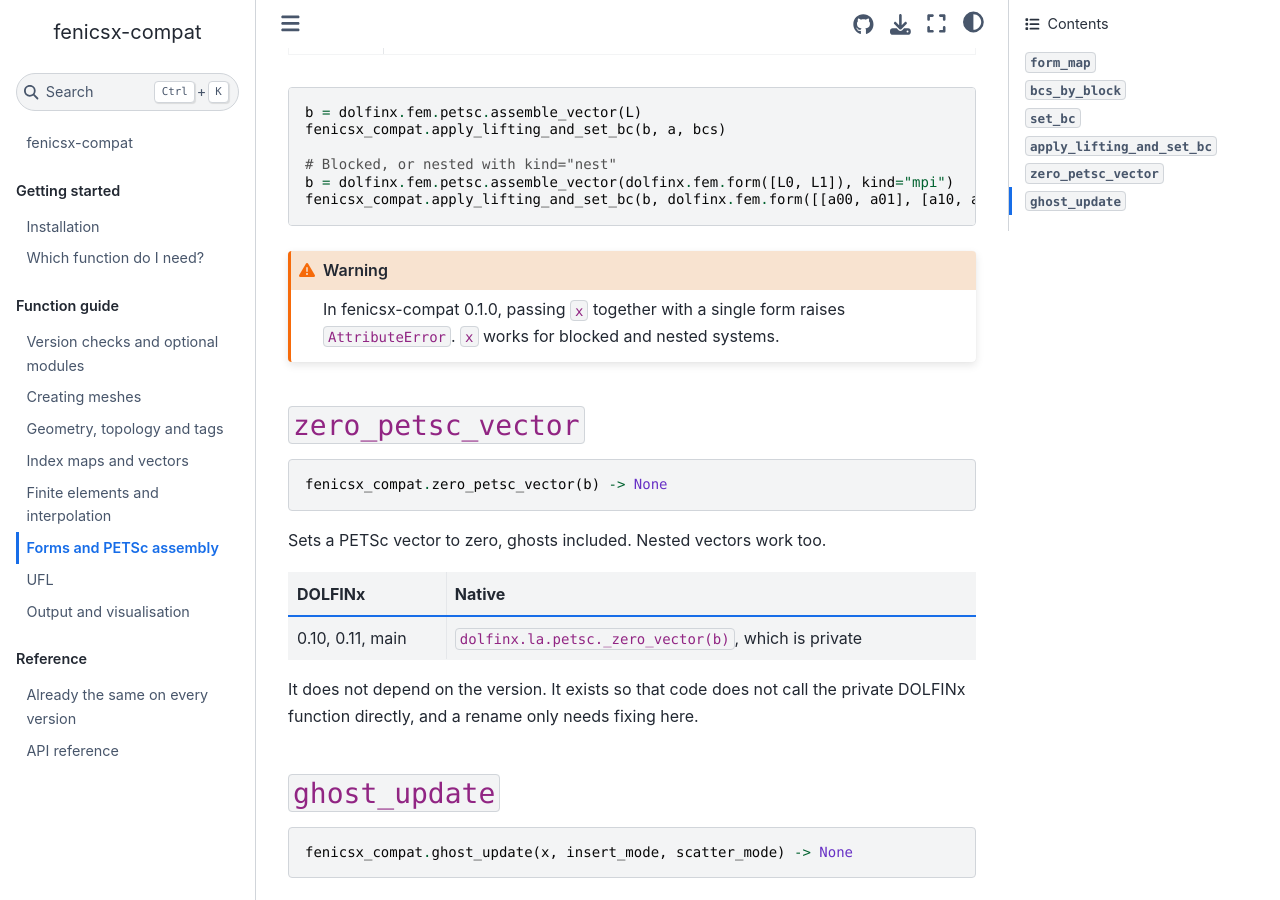
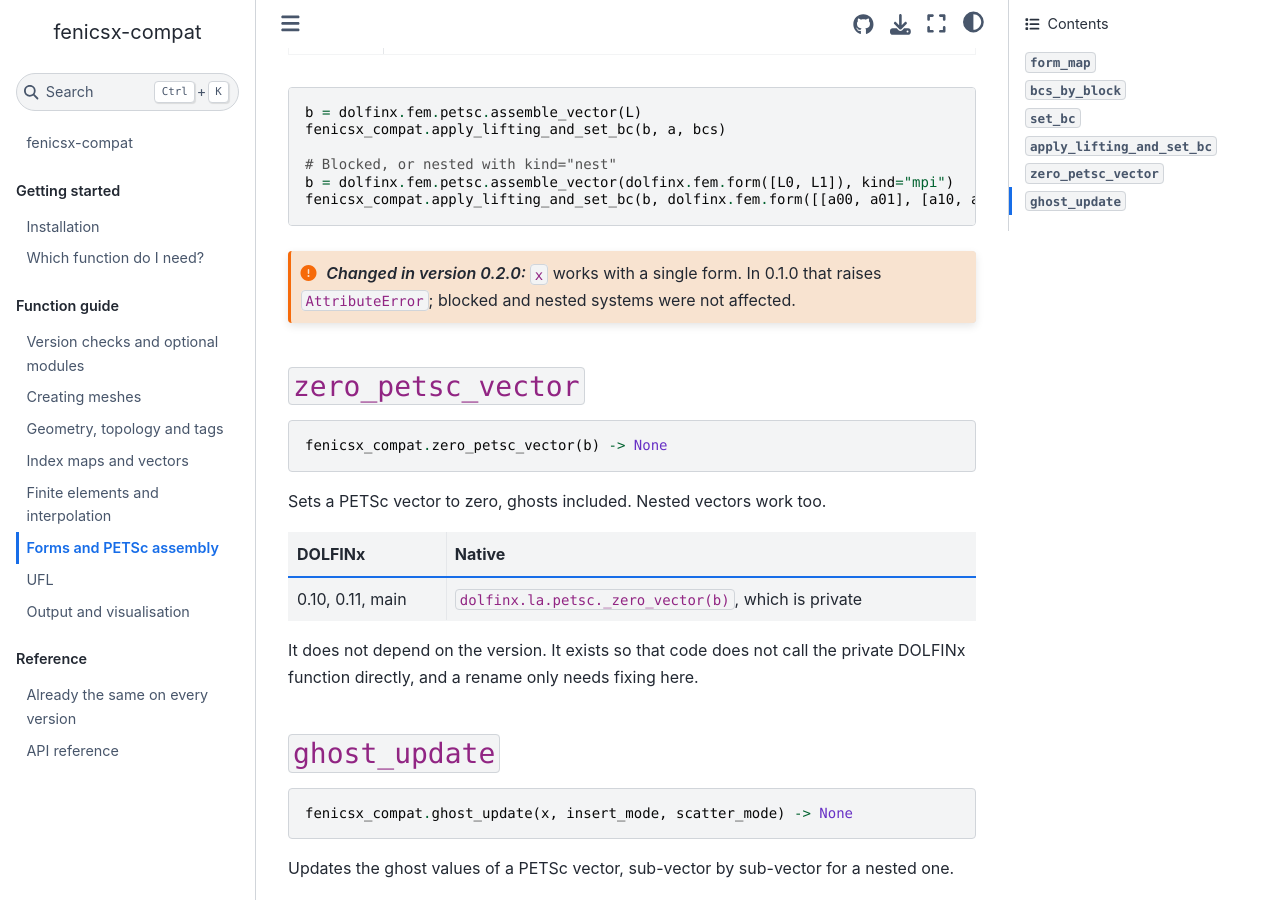
Before and after one commit to scientificcomputing/fenicsx-compat, a Jupyter Book: the page built from docs/guide/petsc.md, in a window 1280 px wide and 900 px high, scrolled down 2305 px. Built offline with Jupyter Book 1.0.4 settings and Sphinx 7.4.7 and the Sphinx Book theme 1.1.4, drawn with Linux system fonts in a browser that asks for light colours.

Commit message:
docs: note that apply_lifting_and_set_bc takes x for a single form from 0.2.0
Co-Authored-By: Claude Opus 5.5 <noreply@anthropic.com>

````diff
--- a/docs/guide/petsc.md
+++ b/docs/guide/petsc.md
@@ -85,8 +85,8 @@ b = dolfinx.fem.petsc.assemble_vector(dolfinx.fem.form([L0, L1]), kind="mpi")
 fenicsx_compat.apply_lifting_and_set_bc(b, dolfinx.fem.form([[a00, a01], [a10, a11]]), bcs)
 ```
 
-```{warning}
-In fenicsx-compat 0.1.0, passing `x` together with a single form raises `AttributeError`. `x` works for blocked and nested systems.
+```{versionchanged} 0.2.0
+`x` works with a single form. In 0.1.0 that raises `AttributeError`; blocked and nested systems were not affected.
 ```
 
 (fn-zero-petsc-vector)=
````
